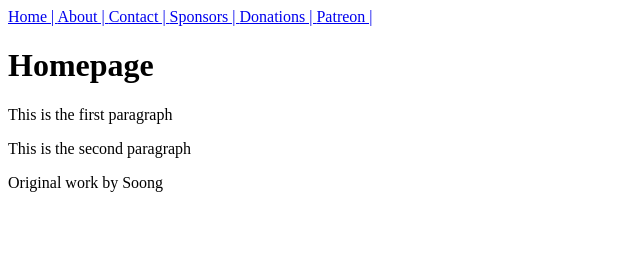
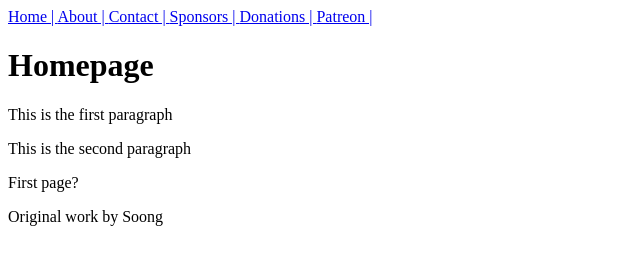
Before and after one commit to wvsoong/xWebDev, a plain HTML site: page index.html in a window 1280 px wide. Shown: the whole page, without its empty margins (0-640 px from the left). Drawn offline with Linux system fonts and the light colour scheme.

Commit message:
Update index.html

```diff
--- a/index.html
+++ b/index.html
@@ -12,6 +12,7 @@
     <h1>Homepage </h1>
     <p>This is the first paragraph </p>
     <p>This is the second paragraph </p>
+    <p>First page? </p>
   </body>
   <footer>
     Original work by Soong
```
